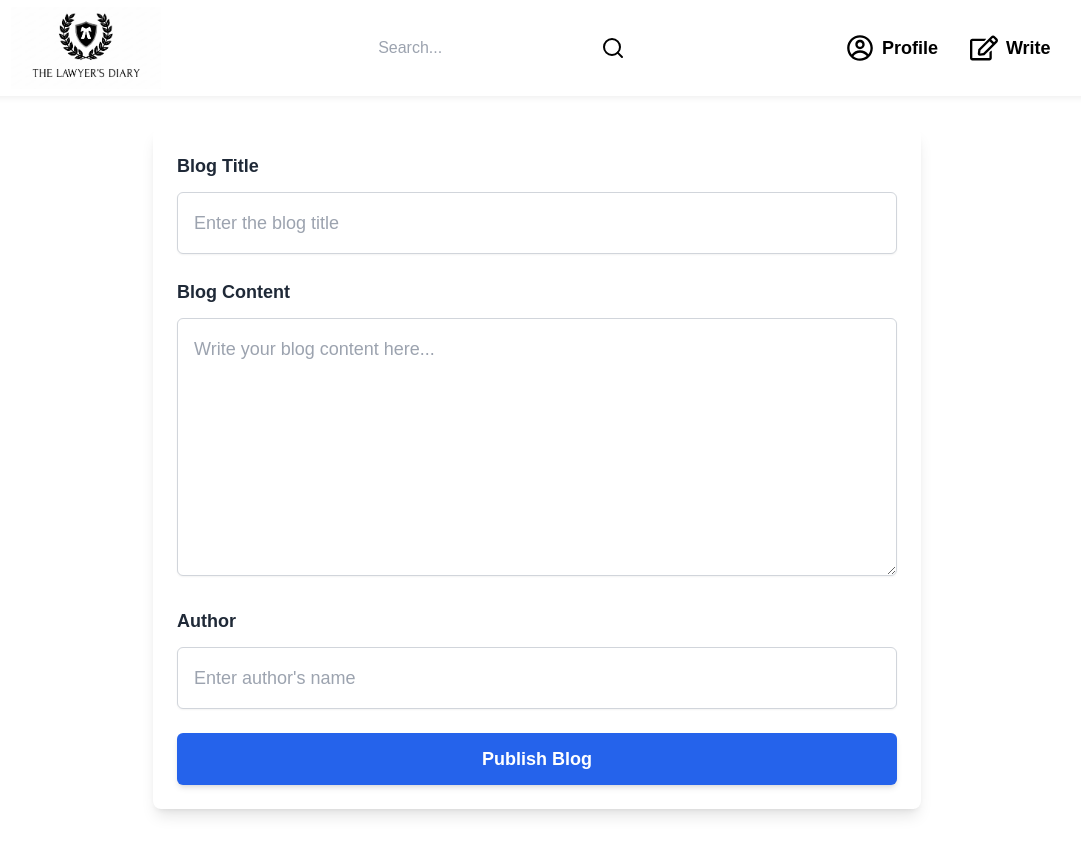
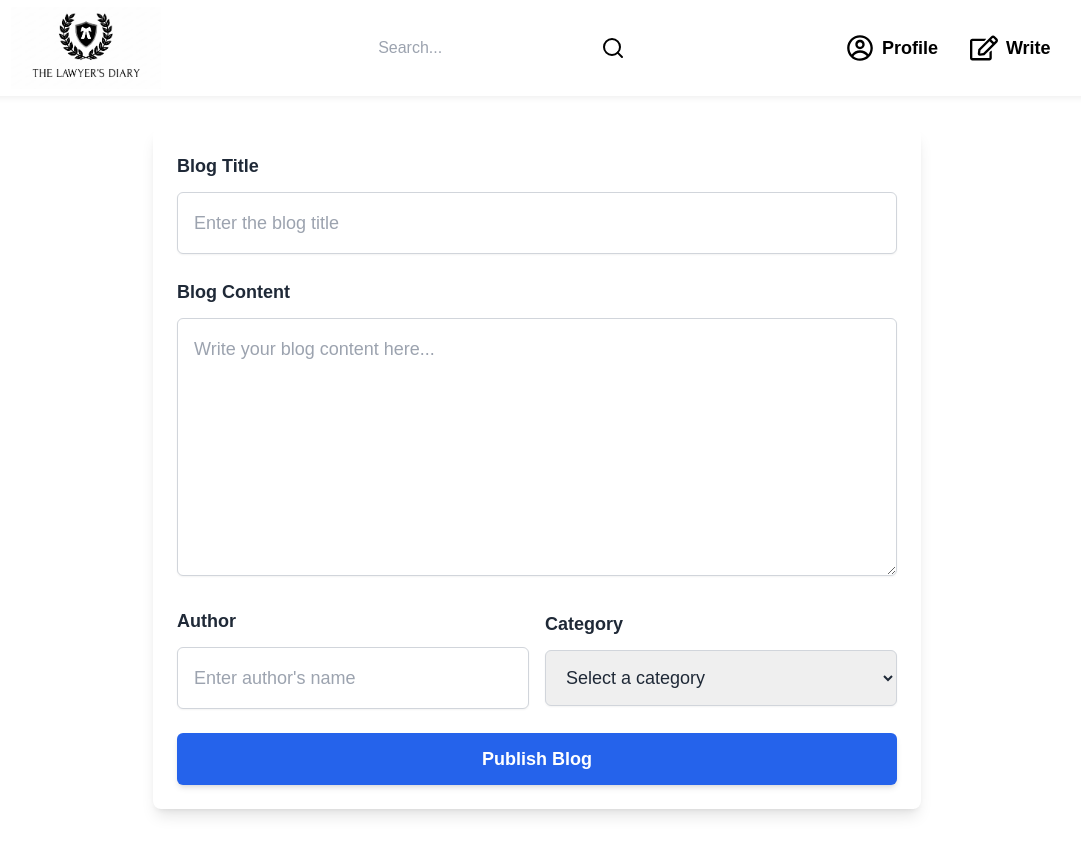
Before and after one commit to 7flash-pi/blog-fe, a Next.js app: page /write-blog in a window 1280 px wide. Shown: the whole page, without its empty margins (103-1184 px from the left). Built offline with nearby package versions, Linux system fonts and the light colour scheme.

Commit message:
relative fix

```diff
--- /dev/null
+++ b/common/util.ts
@@ -0,0 +1,9 @@
+export const formatDate = (date: Date): string => {
+  const options: Intl.DateTimeFormatOptions = {
+    day: 'numeric',       // 'numeric' is the valid value for day
+    month: 'long',        // 'long' gives the full month name
+    year: 'numeric'      // 'numeric' gives the full year
+  };
+
+  return new Intl.DateTimeFormat('en-US', options).format(date);
+};
--- a/components/BlogCategory.tsx
+++ b/components/BlogCategory.tsx
@@ -15,7 +15,7 @@ const BlogCategory = () => {
   useEffect(() => {
     if (router.isReady && router?.asPath?.split("#")[1]?.length > 0) {
       const hash = router.asPath.split("#")[1];
-      const index = category.findIndex(
+      const index = categories.findIndex(
         (item) => item.title === decodeURI(hash)
       );
       setActiveTab(index);
@@ -25,7 +25,7 @@ const BlogCategory = () => {
 
   return (
     <div className=" lg:w-4/4 md:w-5/6   bg-white rounded-lg shadow-md p-3 flex  flex-row  gap-4  overflow-x-auto">
-      {category.map((category, index) => {
+      {categories.map((category, index) => {
         return (
           <div key={index} className="flex items-center justify-center  ">
             <BlogPill
@@ -45,7 +45,7 @@ const BlogCategory = () => {
 
 export default BlogCategory;
 
-export const category = [
+export const categories = [
   {
     title: "All Blogs",
   },
--- a/components/BlogInput.tsx
+++ b/components/BlogInput.tsx
@@ -1,38 +1,126 @@
-import React from "react";
-
+import { blog } from "@/common/blogs";
+import { formatDate } from "@/common/util";
+import React, { useState } from "react";
+import { categories } from "./BlogCategory";
 
 const BlogInput = () => {
+  const [blogData, setBlogData] = useState<blog | null>(null);
+
+  // List of categories (you can modify this as per your needs)
+
+  // Handle form submission and update blogData with selected category
+  const handleBlogsubmit = () => {
+    if (blogData) {
+      setBlogData((prevBlogData) => ({
+        ...prevBlogData,
+        createdAt: formatDate(new Date()), // Add current date
+        type: prevBlogData?.type || 'General', // Default type to 'General' if undefined
+      }) as blog);
+    }
+    console.log(blogData);
+  };
+
   return (
     <div className="w-3/4 max-w-6xl mx-auto p-6 bg-white shadow-lg rounded-lg">
-  <label className="block text-lg font-semibold text-gray-800 mb-3">Blog Title</label>
+      <label className="block text-lg font-semibold text-gray-800 mb-3">
+        Blog Title
+      </label>
       <input
         type="text"
         id="title"
         placeholder="Enter the blog title"
+        value={blogData?.title || ''}
         className="w-full border border-gray-300 rounded-md p-4 text-lg focus:ring-blue-500 focus:border-blue-500 text-gray-800 shadow-sm"
+        onChange={(e) => {
+          setBlogData(
+            (prevBlogData) =>
+              ({
+                ...prevBlogData,
+                title: e.target.value,
+              } as blog)
+          );
+        }}
       />
 
-  <label className="block text-lg font-semibold text-gray-800 mt-6 mb-3">Blog Content</label>
+      <label className="block text-lg font-semibold text-gray-800 mt-6 mb-3">
+        Blog Content
+      </label>
       <textarea
         id="content"
         rows={8}
         placeholder="Write your blog content here..."
-    className="w-full lg:w-4/4 border border-gray-300 rounded-md p-4 text-lg focus:ring-blue-500 focus:border-blue-500 text-gray-800 shadow-sm overflow-auto" // Changed to lg:w-3/4 for larger size
+        value={blogData?.description || ''}
+        onChange={(e) => {
+          setBlogData(
+            (prevBlogData) =>
+              ({
+                ...prevBlogData,
+                description: e.target.value,
+              } as blog)
+          );
+        }}
+        className="w-full lg:w-4/4 border border-gray-300 rounded-md p-4 text-lg focus:ring-blue-500 focus:border-blue-500 text-gray-800 shadow-sm overflow-auto"
       ></textarea>
 
-    <label className="block text-lg font-semibold text-gray-800 mt-6 mb-3">Author</label>
+      {/* Author and Category in the same row */}
+      <div className="flex items-center gap-4 mt-6">
+        <div className="w-full">
+          <label className="block text-lg font-semibold text-gray-800 mb-3">
+            Author
+          </label>
           <input
             type="text"
             id="author"
             placeholder="Enter author's name"
+            value={blogData?.createdBy || ''}
+            onChange={(e) => {
+              setBlogData(
+                (prevBlogData) =>
+                  ({
+                    ...prevBlogData,
+                    createdBy: e.target.value,
+                  } as blog)
+              );
+            }}
             className="w-full border border-gray-300 rounded-md p-4 text-lg focus:ring-blue-500 focus:border-blue-500 text-gray-800 shadow-sm"
           />
+        </div>
 
-  <button className="mt-6 w-full bg-blue-600 text-white text-lg font-semibold py-3 rounded-md hover:bg-blue-700 transition duration-200 shadow-md">
+        <div className="w-full">
+          <label className="block text-lg font-semibold text-gray-800 mb-3">
+            Category
+          </label>
+          <select
+            id="category"
+            value={blogData?.type || ''}
+            onChange={(e) => {
+              setBlogData(
+                (prevBlogData) =>
+                  ({
+                    ...prevBlogData,
+                    type: e.target.value,
+                  } as blog)
+              );
+            }}
+            className="w-full border border-gray-300 rounded-md p-4 text-lg focus:ring-blue-500 focus:border-blue-500 text-gray-800 shadow-sm"
+          >
+            <option value="" disabled>Select a category</option>
+            {categories.map((category, index) => (
+              <option key={index} value={category?.title}>
+                {category?.title}
+              </option>
+            ))}
+          </select>
+        </div>
+      </div>
+
+      <button
+        className="mt-6 w-full bg-blue-600 text-white text-lg font-semibold py-3 rounded-md hover:bg-blue-700 transition duration-200 shadow-md"
+        onClick={handleBlogsubmit}
+      >
         Publish Blog
       </button>
     </div>
-
   );
 };
 
```
Also changed, not shown: common/blogs.ts (+11 -2 lines). Lines whose indentation alone changed are shown as unchanged.
